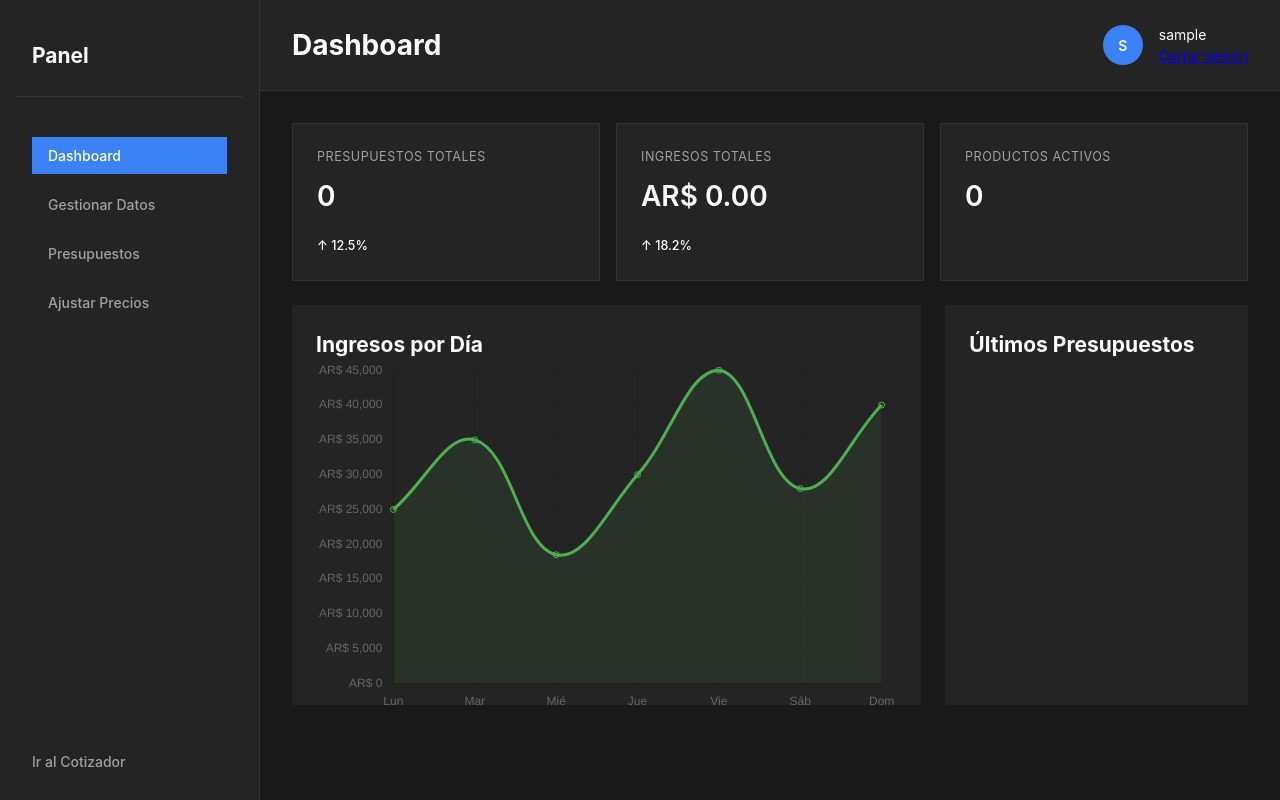
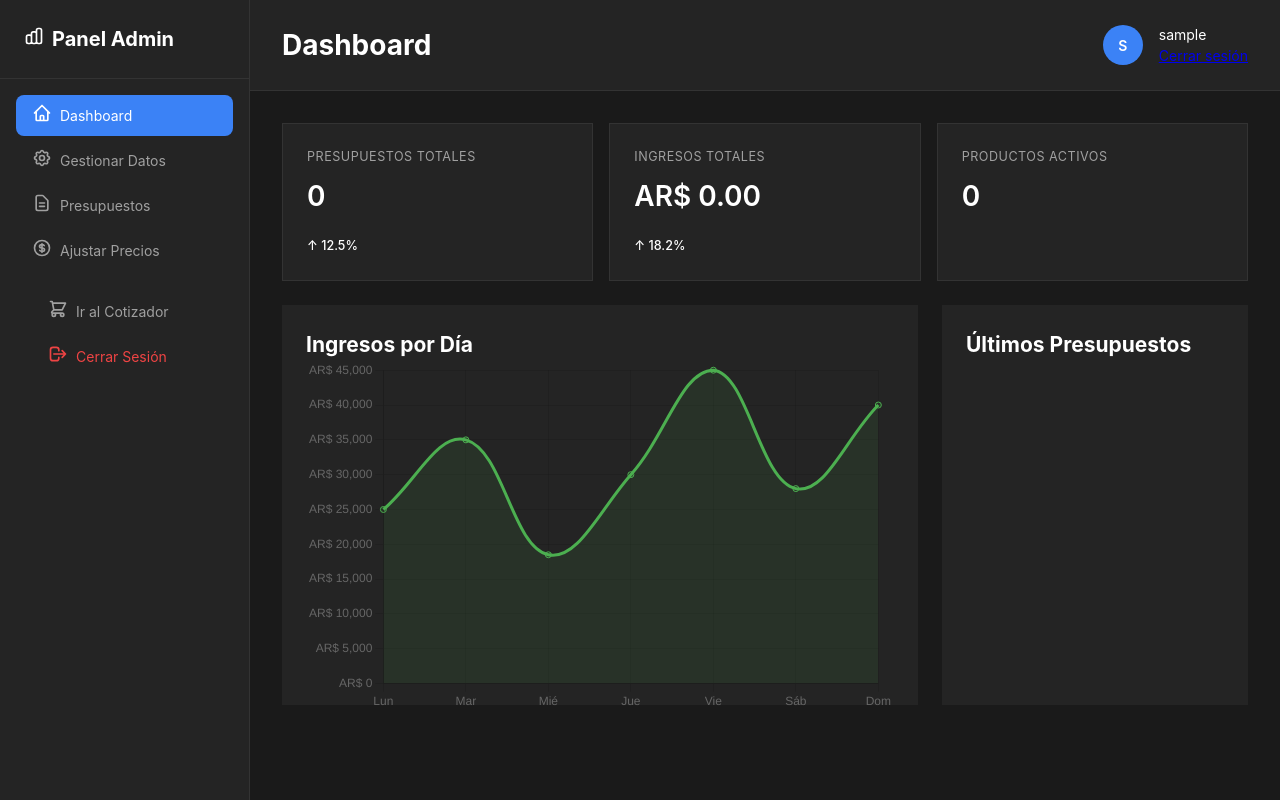
Before and after one commit to facuvar/cotizadorcompany-nuevo, a PHP site: page /admin/index.php in a window 1280 px wide. Run offline with PHP 8.4, Linux system fonts and the light colour scheme; the visitor is signed in with stand-in values (Sample User, id 1); data that the repository does not hold is empty.

Commit message:
Fix: Unificar diseño del sidebar del dashboard con iconos y estilos consistentes - Eliminado CSS personalizado del sidebar que sobrescribía el tema - Agregada estructura de sidebar idéntica a gestionar_datos.php con iconos - Incluido script de inicialización de iconos del sidebar - Ahora el dashboard tiene el mismo diseño que el resto del admin panel

```diff
--- a/admin/index.php
+++ b/admin/index.php
@@ -136,51 +136,6 @@ if ($isLoggedIn) {
             display: flex;
             height: 100vh;
             overflow: hidden;
-        }
-
-        /* Barra lateral */
-        .sidebar {
-            width: 260px;
-            background: var(--bg-secondary);
-            border-right: 1px solid var(--border-color);
-            display: flex;
-            flex-direction: column;
-            padding: var(--spacing-md);
-        }
-
-        .sidebar-header {
-            padding: var(--spacing-lg) var(--spacing-md);
-            margin-bottom: var(--spacing-lg);
-        }
-
-        .sidebar-header h1 {
-            font-size: 1.5em;
-            color: var(--text-primary);
-        }
-
-        .sidebar-menu {
-            display: flex;
-            flex-direction: column;
-            gap: var(--spacing-sm);
-        }
-
-        .sidebar-item {
-            padding: var(--spacing-sm) var(--spacing-md);
-            border-radius: var(--border-radius-sm);
-            color: var(--text-secondary);
-            text-decoration: none;
-            font-weight: 500;
-            transition: background-color 0.2s, color 0.2s;
-        }
-
-        .sidebar-item:hover,
-        .sidebar-item.active {
-            background: var(--accent-primary);
-            color: white;
-        }
-
-        .sidebar-footer {
-            margin-top: auto;
         }
 
         /* Contenido principal */
@@ -352,17 +307,41 @@ if ($isLoggedIn) {
     <div class="dashboard-layout">
         <aside class="sidebar">
             <div class="sidebar-header">
-                <h1>Panel</h1>
+                <h1 style="font-size: var(--text-xl); display: flex; align-items: center; gap: var(--spacing-sm);">
+                    <span id="logo-icon"></span>
+                    Panel Admin
+                </h1>
             </div>
+
             <nav class="sidebar-menu">
-                <a href="index.php" class="sidebar-item active">Dashboard</a>
-                <a href="gestionar_datos.php" class="sidebar-item">Gestionar Datos</a>
-                <a href="presupuestos.php" class="sidebar-item">Presupuestos</a>
-                <a href="ajustar_precios.php" class="sidebar-item">Ajustar Precios</a>
+                <a href="index.php" class="sidebar-item active">
+                    <span id="nav-dashboard-icon"></span>
+                    <span>Dashboard</span>
+                </a>
+                <a href="gestionar_datos.php" class="sidebar-item">
+                    <span id="nav-data-icon"></span>
+                    <span>Gestionar Datos</span>
+                </a>
+                <a href="presupuestos.php" class="sidebar-item">
+                    <span id="nav-quotes-icon"></span>
+                    <span>Presupuestos</span>
+                </a>
+
+                <a href="ajustar_precios.php" class="sidebar-item">
+                    <span id="nav-prices-icon"></span>
+                    <span>Ajustar Precios</span>
+                </a>
+                <div style="margin-top: auto; padding: var(--spacing-md);">
+                    <a href="../cotizador.php" class="sidebar-item" target="_blank">
+                        <span id="nav-calculator-icon"></span>
+                        <span>Ir al Cotizador</span>
+                    </a>
+                    <a href="index.php?logout=1" class="sidebar-item" style="color: var(--accent-danger);">
+                        <span id="nav-logout-icon"></span>
+                        <span>Cerrar Sesión</span>
+                    </a>
+                </div>
             </nav>
-            <div class="sidebar-footer">
-                 <a href="../cotizador.php" class="sidebar-item" target="_blank">Ir al Cotizador</a>
-            </div>
         </aside>
 
         <div class="main-content">
@@ -479,6 +458,19 @@ if ($isLoggedIn) {
                     }
                 }
             }
+        });
+    </script>
+    <script src="../assets/js/modern-icons.js"></script>
+    <script>
+        // Inicializar iconos del sidebar
+        document.addEventListener('DOMContentLoaded', function() {
+            document.getElementById('logo-icon').innerHTML = modernUI.getIcon('chart');
+            document.getElementById('nav-dashboard-icon').innerHTML = modernUI.getIcon('dashboard');
+            document.getElementById('nav-data-icon').innerHTML = modernUI.getIcon('settings');
+            document.getElementById('nav-quotes-icon').innerHTML = modernUI.getIcon('document');
+            document.getElementById('nav-prices-icon').innerHTML = modernUI.getIcon('dollar');
+            document.getElementById('nav-calculator-icon').innerHTML = modernUI.getIcon('cart');
+            document.getElementById('nav-logout-icon').innerHTML = modernUI.getIcon('logout');
         });
     </script>
 </body>
```
